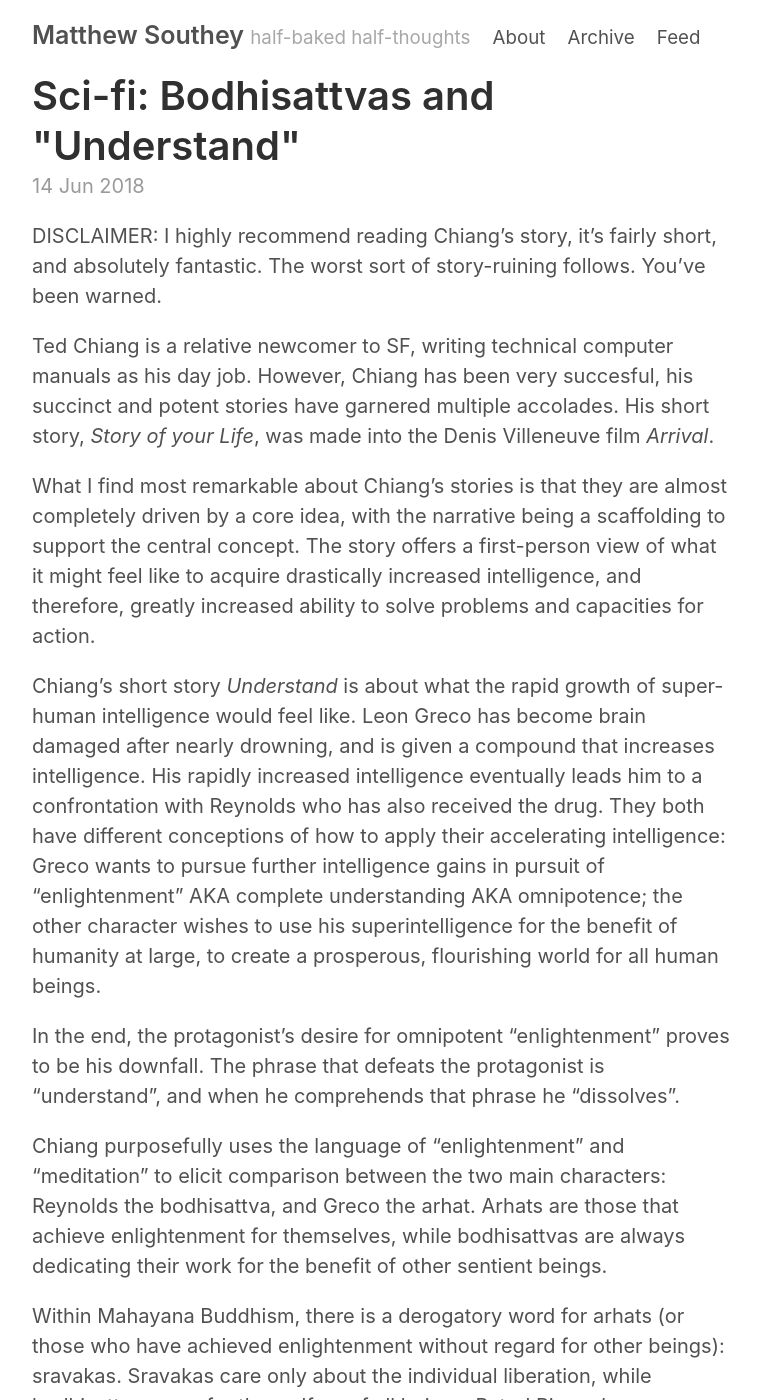
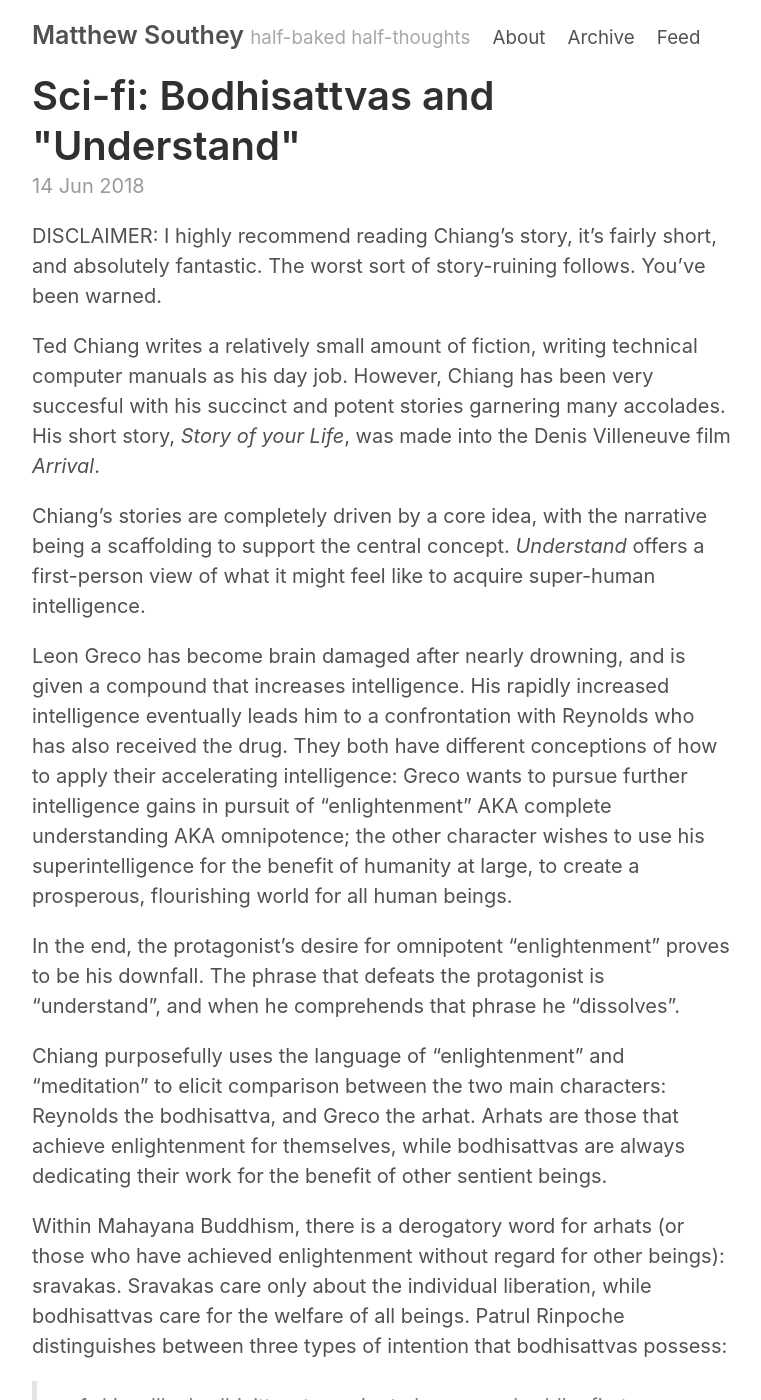
Before and after one commit to matthewsouthey/matthewsouthey.github.io, a Jekyll site: the page built from _posts/2018-06-14-understand.md, in a window 1280 px wide and 1400 px high. Shown: the whole window, without its empty margins (258-1019 px from the left). Built offline with Jekyll 4.4.1, drawn with Linux system fonts in a browser that asks for light colours; our own code applies the rules of GitHub Pages for plain Markdown files; comment, search, counter and statistics services are not loaded.

Commit message:
Update 2018-06-14-understand.md

```diff
--- a/_posts/2018-06-14-understand.md
+++ b/_posts/2018-06-14-understand.md
@@ -5,11 +5,11 @@
 ---
 DISCLAIMER: I highly recommend reading Chiang’s story, it’s fairly short, and absolutely fantastic. The worst sort of story-ruining follows. You’ve been warned.
 
-Ted Chiang is a relative newcomer to SF, writing technical computer manuals as his day job. However, Chiang has been very succesful, his succinct and potent stories have garnered multiple accolades. His short story, _Story of your Life_, was made into the Denis Villeneuve film _Arrival_.
+Ted Chiang writes a relatively small amount of fiction, writing technical computer manuals as his day job. However, Chiang has been very succesful with his succinct and potent stories garnering many accolades. His short story, _Story of your Life_, was made into the Denis Villeneuve film _Arrival_.
 
-What I find most remarkable about Chiang’s stories is that they are almost completely driven by a core idea, with the narrative being a scaffolding to support the central concept. The story offers a first-person view of what it might feel like to acquire drastically increased intelligence, and therefore, greatly increased ability to solve problems and capacities for action.
+Chiang’s stories are completely driven by a core idea, with the narrative being a scaffolding to support the central concept. _Understand_ offers a first-person view of what it might feel like to acquire super-human intelligence.
 
-Chiang's short story _Understand_ is about what the rapid growth of super-human intelligence would feel like. Leon Greco has become brain damaged after nearly drowning, and is given a compound that increases intelligence. His rapidly increased intelligence eventually leads him to a confrontation with Reynolds who has also received the drug. They both have different conceptions of how to apply their accelerating intelligence: Greco wants to pursue further intelligence gains in pursuit of “enlightenment” AKA complete understanding AKA omnipotence; the other character wishes to use his superintelligence for the benefit of humanity at large, to create a prosperous, flourishing world for all human beings.
+Leon Greco has become brain damaged after nearly drowning, and is given a compound that increases intelligence. His rapidly increased intelligence eventually leads him to a confrontation with Reynolds who has also received the drug. They both have different conceptions of how to apply their accelerating intelligence: Greco wants to pursue further intelligence gains in pursuit of “enlightenment” AKA complete understanding AKA omnipotence; the other character wishes to use his superintelligence for the benefit of humanity at large, to create a prosperous, flourishing world for all human beings.
 
 In the end, the protagonist’s desire for omnipotent “enlightenment” proves to be his downfall. The phrase that defeats the protagonist is  “understand”, and when he comprehends that phrase he “dissolves”.
 
```
